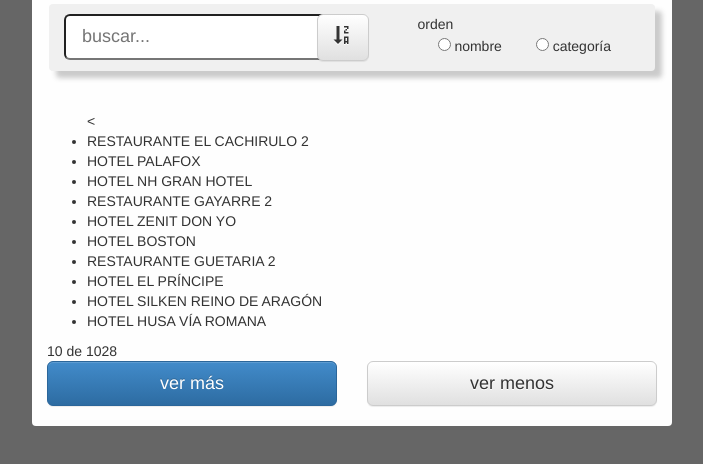
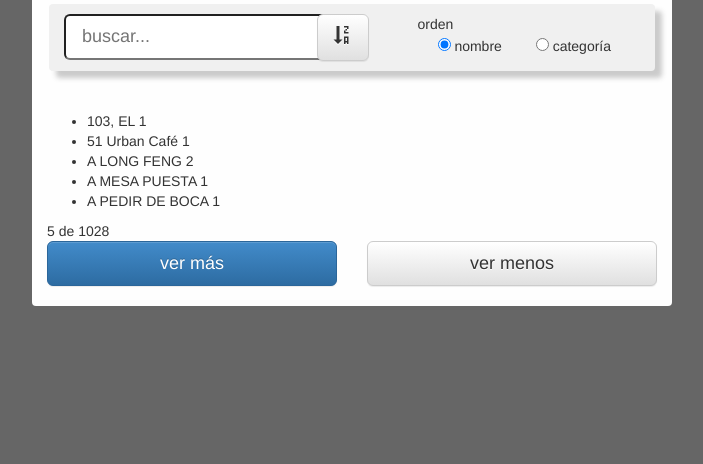
Before and after one commit to francho/taller-intro-angular, a website: page app/index.html in a window 1280 px wide. Shown: the part 88-552 px from the top of the page, without its empty margins (288-991 px from the left). Drawn offline with Linux system fonts and the light colour scheme.

Commit message:
mas filtros

```diff
--- a/app/scripts/listadoController.js
+++ b/app/scripts/listadoController.js
@@ -4,10 +4,17 @@
 zgzApp.controller('ListadoController', function ($scope, RestaurantesService) {
   $scope.restaurantes = RestaurantesService.getRestaurantes();
 
-  $scope.limite = 10;
+  $scope.orden = 'title';
+  $scope.ordenInverso = false;
+  $scope.busqueda = '';
+  $scope.limite = 5;
 
-  $scope.verMas = function() {
-    $scope.limite += 10;
+  $scope.verMas = function () {
+    $scope.limite += 5;
+  }
+
+  $scope.verMenos = function () {
+    $scope.limite -= ($scope.limite > 5) ? 5 : 0;
   }
 
 });
--- a/app/views/listado.html
+++ b/app/views/listado.html
@@ -1,6 +1,3 @@
-
-
-
 <div>
 
     <h1 style="display: inline-block">Restaurantes de Zaragoza</h1>
@@ -33,8 +30,8 @@
         </div>
     </div>
 
-    <ul><
-    <li ng-repeat="restaurante in restaurantes.result|limitTo:limite">
+    <ul>
+    <li ng-repeat="restaurante in restaurantes.result|filter:busqueda|orderBy:orden:ordenAscendente|limitTo:limite">
        {{ restaurante.title }}
 
                 {{restaurante.tenedores }}
```
